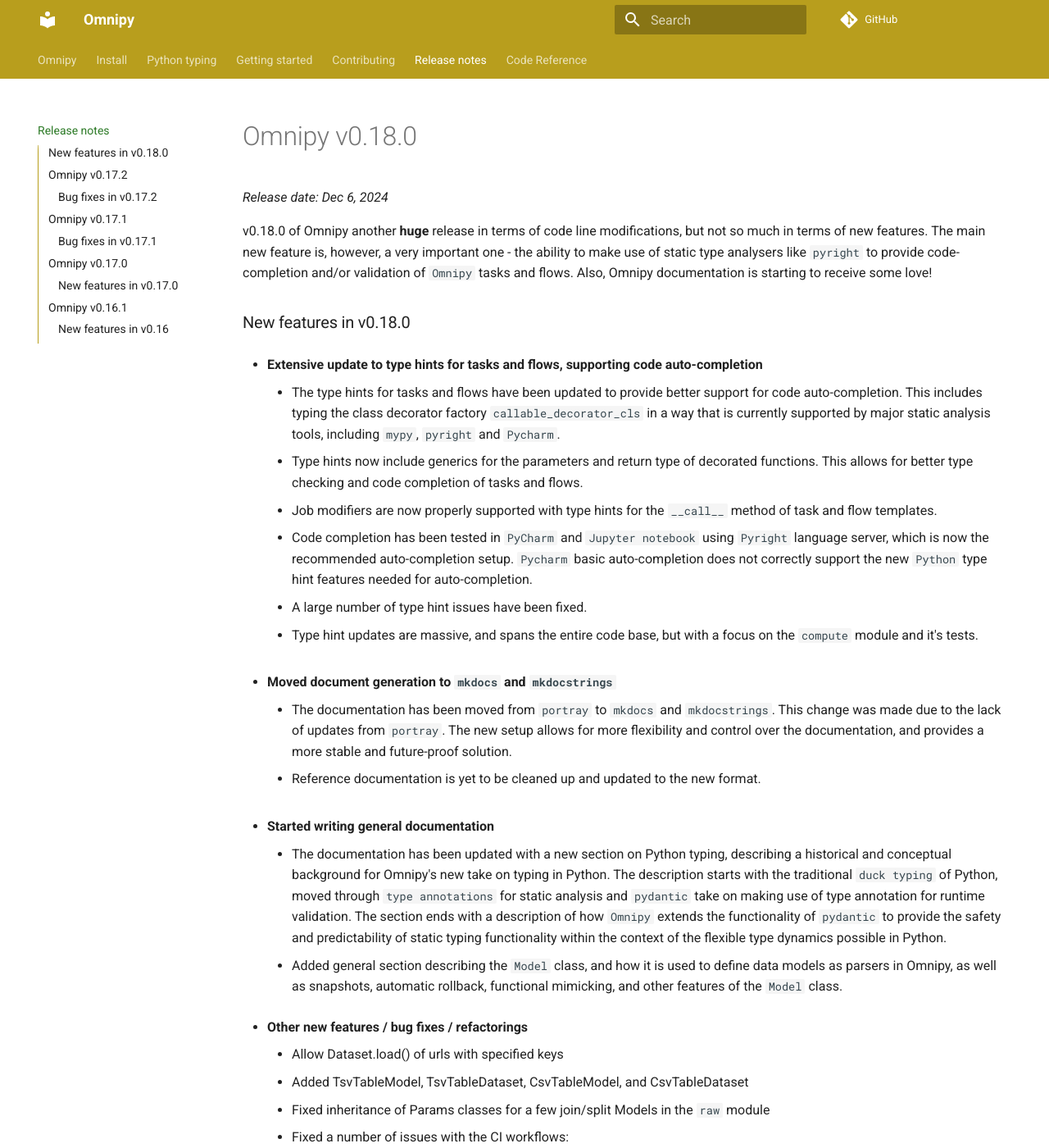
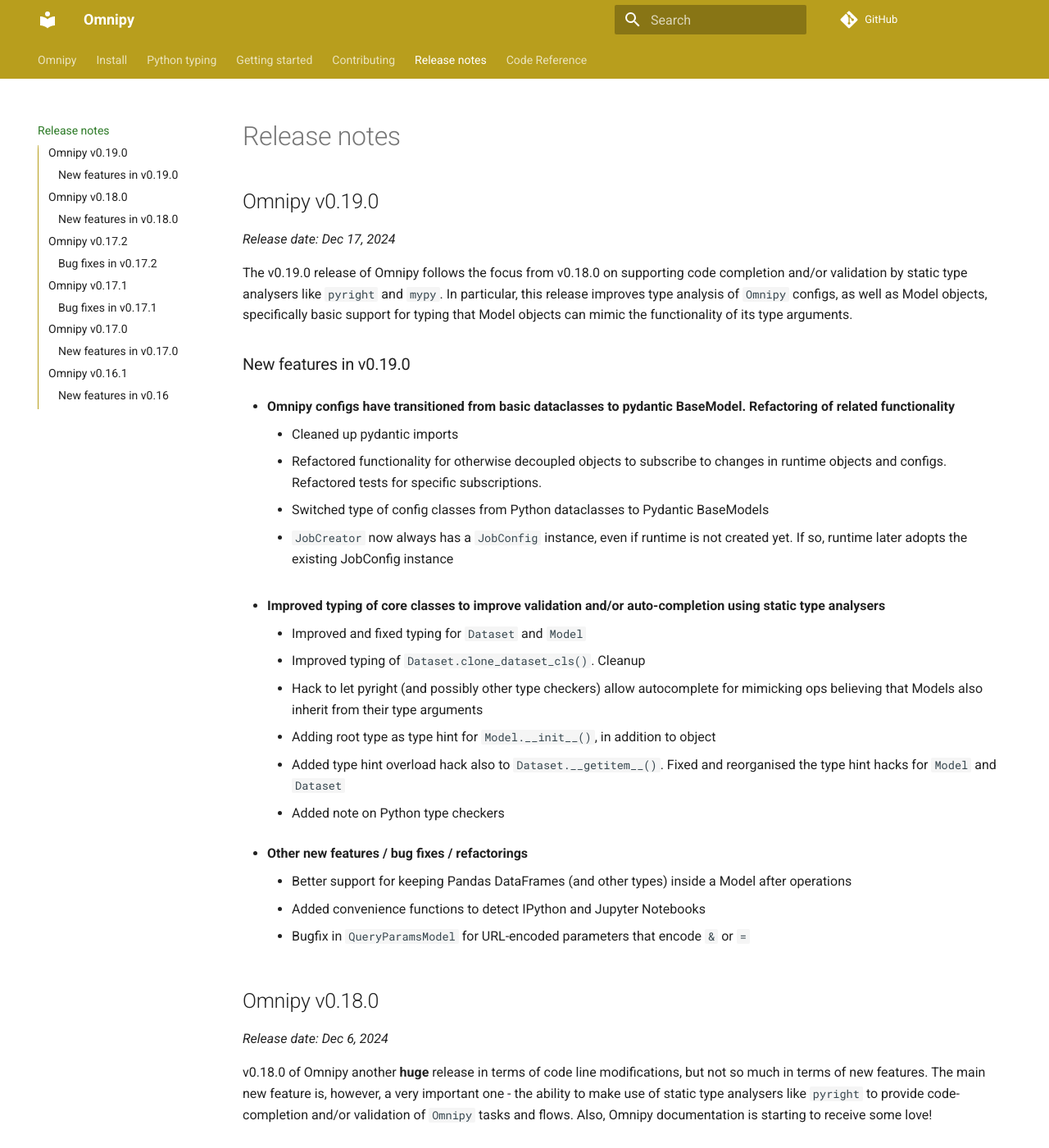
Before and after one commit to fairtracks/omnipy, an MkDocs documentation site: the page built from docs/release_notes.md, in a window 1280 px wide and 1400 px high. Shown: the whole window at 82% size. Built offline with MkDocs 1.6.1 and Material for MkDocs 9.7.7, drawn with Linux system fonts in a browser that asks for light colours; comment, search, counter and statistics services are not loaded.

Commit message:
Added release note for v0.19.0

```diff
--- a/docs/release_notes.md
+++ b/docs/release_notes.md
@@ -1,4 +1,44 @@
-# Omnipy v0.18.0
+## Omnipy v0.19.0
+
+_Release date: Dec 17, 2024_
+
+The v0.19.0 release of Omnipy follows the focus from v0.18.0 on supporting code completion and/or
+validation by static type analysers like `pyright` and `mypy`. In particular, this release improves
+type analysis of `Omnipy` configs, as well as Model objects, specifically basic support for typing
+that Model objects can mimic the functionality of its type arguments.
+
+### New features in v0.19.0
+
+- **Omnipy configs have transitioned from basic dataclasses to pydantic BaseModel. Refactoring of
+  related functionality**
+
+  - Cleaned up pydantic imports
+  - Refactored functionality for otherwise decoupled objects to subscribe to changes in runtime
+    objects and configs. Refactored tests for specific subscriptions.
+  - Switched type of config classes from Python dataclasses to Pydantic BaseModels
+  - `JobCreator` now always has a `JobConfig` instance, even if runtime is not created yet. If so,
+    runtime later adopts the existing JobConfig instance
+
+
+- **Improved typing of core classes to improve validation and/or auto-completion using static type
+  analysers**
+
+  - Improved and fixed typing for `Dataset` and `Model`
+  - Improved typing of `Dataset.clone_dataset_cls()`. Cleanup
+  - Hack to let pyright (and possibly other type checkers) allow autocomplete for mimicking ops
+    believing that Models also inherit from their type arguments
+  - Adding root type as type hint for `Model.__init__()`, in addition to object
+  - Added type hint overload hack also to `Dataset.__getitem__()`. Fixed and reorganised the type
+    hint hacks for `Model` and `Dataset`
+  - Added note on Python type checkers
+
+
+- **Other new features / bug fixes / refactorings**
+  - Better support for keeping Pandas DataFrames (and other types) inside a Model after operations
+  - Added convenience functions to detect IPython and Jupyter Notebooks
+  - Bugfix in `QueryParamsModel` for URL-encoded parameters that encode `&` or `=`
+
+## Omnipy v0.18.0
 
 _Release date: Dec 6, 2024_
 
```
